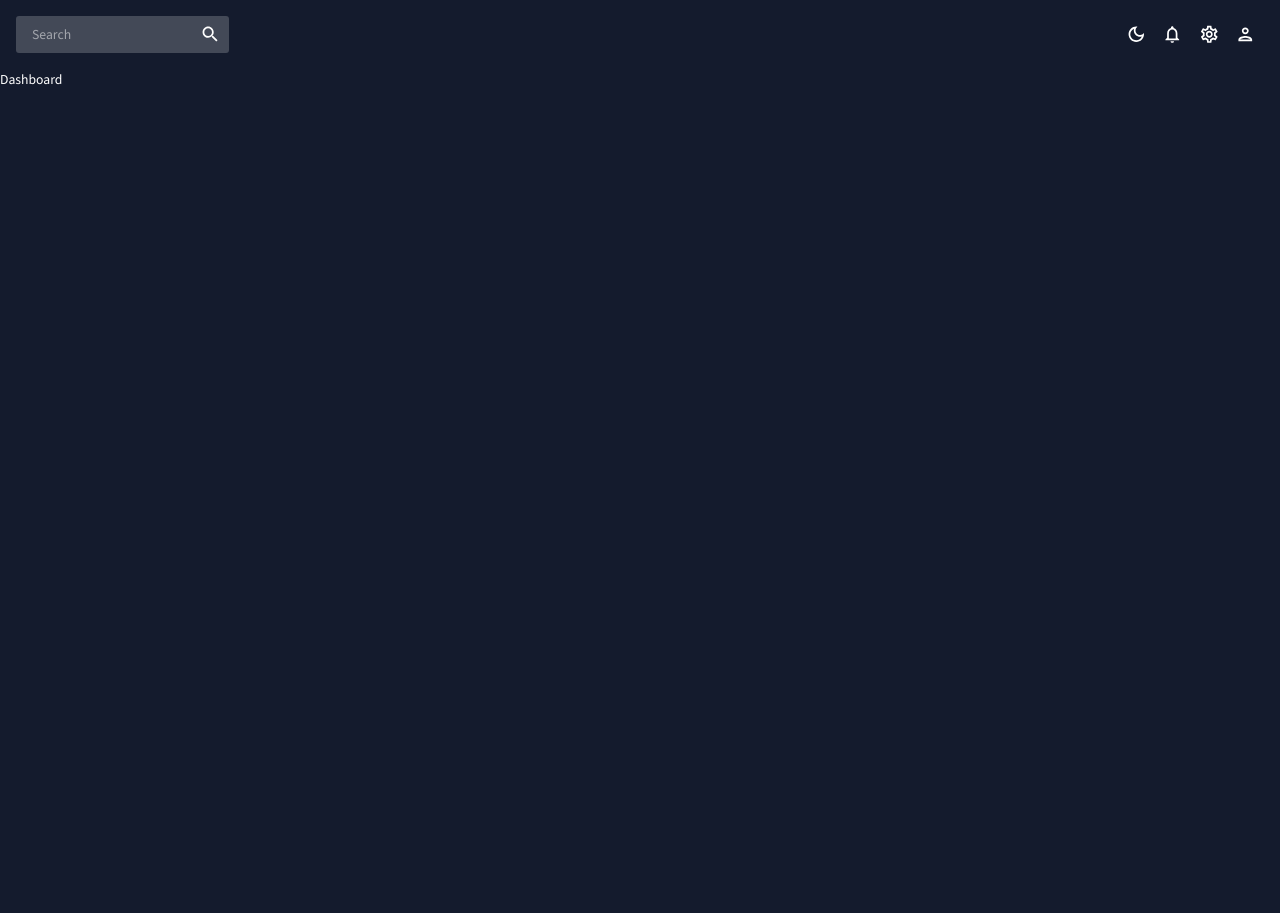
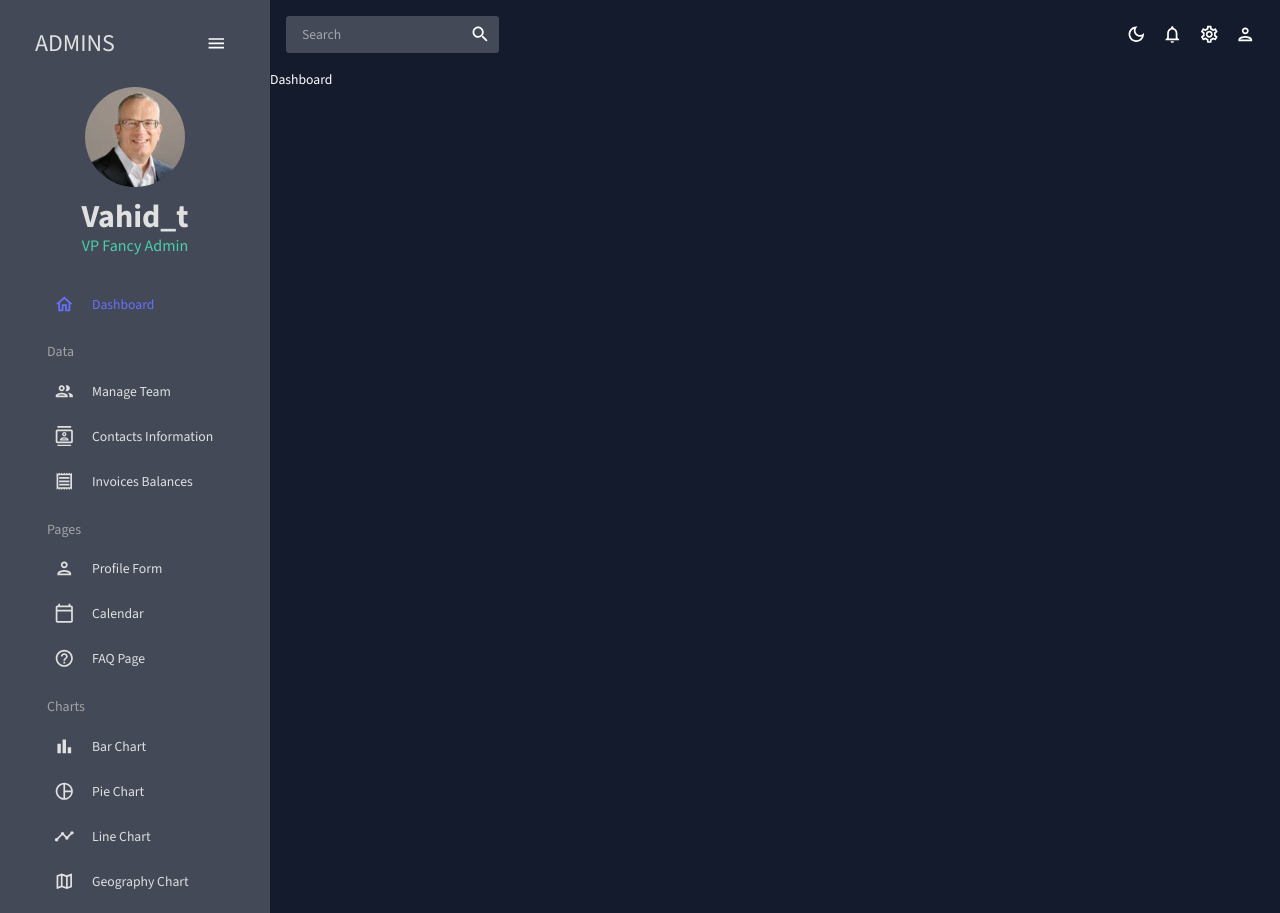
Before and after one commit to VahidTahmasebi/admin-panel-react-material-ui, a React (Create React App) app: page / in a window 1280 px wide. Before the commit the page ends 800 px from the top, so only its background shows below. Built offline with nearby package versions, Linux system fonts and the light colour scheme.

Commit message:
Add sidebar component

```diff
--- a/src/App.js
+++ b/src/App.js
@@ -4,6 +4,7 @@
 import { ColorModeContext, useMode } from "./theme";
 
 import TopBar from "./scenes/global/TopBar";
+import Sidebar from "./scenes/global/Sidebar";
 import Dashboard from "./scenes/dashboard";
 
 function App() {
@@ -14,6 +15,7 @@
       <ThemeProvider theme={theme}>
         <CssBaseline />
         <div className="app">
+          <Sidebar />
           <main className="content">
             <TopBar />
             <Routes>
--- a/src/scenes/global/Sidebar.jsx
+++ b/src/scenes/global/Sidebar.jsx
@@ -1,5 +1,225 @@
+import { useState } from "react";
+import { Link } from "react-router-dom";
+import { Box, IconButton, Typography, useTheme } from "@mui/material";
+import { ProSidebar, Menu, MenuItem } from "react-pro-sidebar";
+import "react-pro-sidebar/dist/css/styles.css";
+
+import HomeOutlinedIcon from "@mui/icons-material/HomeOutlined";
+import PeopleOutlinedIcon from "@mui/icons-material/PeopleOutlined";
+import ContactsOutlinedIcon from "@mui/icons-material/ContactsOutlined";
+import ReceiptOutlinedIcon from "@mui/icons-material/ReceiptOutlined";
+import PersonOutlinedIcon from "@mui/icons-material/PersonOutlined";
+import CalendarTodayOutlinedIcon from "@mui/icons-material/CalendarTodayOutlined";
+import HelpOutlineOutlinedIcon from "@mui/icons-material/HelpOutlineOutlined";
+import BarChartOutlinedIcon from "@mui/icons-material/BarChartOutlined";
+import PieChartOutlineOutlinedIcon from "@mui/icons-material/PieChartOutlineOutlined";
+import TimelineOutlinedIcon from "@mui/icons-material/TimelineOutlined";
+import MenuOutlinedIcon from "@mui/icons-material/MenuOutlined";
+import MapOutlinedIcon from "@mui/icons-material/MapOutlined";
+
+import { tokens } from "../../theme";
+
+const Item = ({ title, to, icon, selected, setSelected }) => {
+  const theme = useTheme();
+  const colors = tokens(theme.palette.mode);
+  return (
+    <MenuItem
+      active={selected === title}
+      style={{
+        color: colors.grey[100],
+      }}
+      onClick={() => setSelected(title)}
+      icon={icon}>
+      <Typography>{title}</Typography>
+      <Link to={to} />
+    </MenuItem>
+  );
+};
+
 const Sidebar = () => {
-  return <div>Sidebar</div>;
+  const theme = useTheme();
+  const colors = tokens(theme.palette.mode);
+
+  const [isCollapsed, setIsCollapsed] = useState(false);
+  const [selected, setSelected] = useState("Dashboard");
+
+  return (
+    <Box
+      sx={{
+        "& .pro-sidebar-inner": {
+          background: `${colors.primary[400]} !important`,
+        },
+        "& .pro-icon-wrapper": {
+          backgroundColor: "transparent !important",
+        },
+        "& .pro-inner-item": {
+          padding: "5px 35px 5px 20px !important",
+        },
+        "& .pro-inner-item:hover": {
+          color: "#868dfb !important",
+        },
+        "& .pro-menu-item.active": {
+          color: "#6870fa !important",
+        },
+      }}>
+      <ProSidebar collapsed={isCollapsed}>
+        <Menu iconShape="square">
+          {/* LOGO AND MENU ICON */}
+
+          <MenuItem
+            onClick={() => setIsCollapsed(!isCollapsed)}
+            icon={isCollapsed ? <MenuOutlinedIcon /> : undefined}
+            style={{
+              margin: "10px 0 20px 0",
+              color: colors.grey[100],
+            }}>
+            {!isCollapsed && (
+              <Box
+                display="flex"
+                justifyContent="space-between"
+                alignItems="center"
+                ml="15px">
+                <Typography variant="h3" color={colors.grey[100]}>
+                  ADMINS
+                </Typography>
+                <IconButton onClick={() => setIsCollapsed(!isCollapsed)}>
+                  <MenuOutlinedIcon />
+                </IconButton>
+              </Box>
+            )}
+          </MenuItem>
+
+          {!isCollapsed && (
+            <Box mb="25px">
+              <Box display="flex" justifyContent="center" alignItems="center">
+                <img
+                  alt="profile-user"
+                  width="100px"
+                  height="100px"
+                  src={`../../assets/user.jpg`}
+                  style={{ cursor: "pointer", borderRadius: "50%" }}
+                />
+              </Box>
+              <Box textAlign="center">
+                <Typography
+                  variant="h2"
+                  color={colors.grey[100]}
+                  fontWeight="bold"
+                  sx={{ m: "10px 0 0 0" }}>
+                  Vahid_t
+                </Typography>
+                <Typography variant="h5" color={colors.greenAccent[500]}>
+                  VP Fancy Admin
+                </Typography>
+              </Box>
+            </Box>
+          )}
+
+          {/* menu items */}
+          <Box paddingLeft={isCollapsed ? undefined : "10%"}>
+            <Item
+              title="Dashboard"
+              to="/"
+              icon={<HomeOutlinedIcon />}
+              selected={selected}
+              setSelected={setSelected}
+            />
+
+            <Typography
+              variant="h6"
+              color={colors.grey[300]}
+              sx={{ m: "15px 0 5px 20px" }}>
+              Data
+            </Typography>
+            <Item
+              title="Manage Team"
+              to="/team"
+              icon={<PeopleOutlinedIcon />}
+              selected={selected}
+              setSelected={setSelected}
+            />
+            <Item
+              title="Contacts Information"
+              to="/contacts"
+              icon={<ContactsOutlinedIcon />}
+              selected={selected}
+              setSelected={setSelected}
+            />
+            <Item
+              title="Invoices Balances"
+              to="/invoices"
+              icon={<ReceiptOutlinedIcon />}
+              selected={selected}
+              setSelected={setSelected}
+            />
+
+            <Typography
+              variant="h6"
+              color={colors.grey[300]}
+              sx={{ m: "15px 0 5px 20px" }}>
+              Pages
+            </Typography>
+            <Item
+              title="Profile Form"
+              to="/form"
+              icon={<PersonOutlinedIcon />}
+              selected={selected}
+              setSelected={setSelected}
+            />
+            <Item
+              title="Calendar"
+              to="/calendar"
+              icon={<CalendarTodayOutlinedIcon />}
+              selected={selected}
+              setSelected={setSelected}
+            />
+            <Item
+              title="FAQ Page"
+              to="/faq"
+              icon={<HelpOutlineOutlinedIcon />}
+              selected={selected}
+              setSelected={setSelected}
+            />
+
+            <Typography
+              variant="h6"
+              color={colors.grey[300]}
+              sx={{ m: "15px 0 5px 20px" }}>
+              Charts
+            </Typography>
+            <Item
+              title="Bar Chart"
+              to="/bar"
+              icon={<BarChartOutlinedIcon />}
+              selected={selected}
+              setSelected={setSelected}
+            />
+            <Item
+              title="Pie Chart"
+              to="/pie"
+              icon={<PieChartOutlineOutlinedIcon />}
+              selected={selected}
+              setSelected={setSelected}
+            />
+            <Item
+              title="Line Chart"
+              to="/line"
+              icon={<TimelineOutlinedIcon />}
+              selected={selected}
+              setSelected={setSelected}
+            />
+            <Item
+              title="Geography Chart"
+              to="/geography"
+              icon={<MapOutlinedIcon />}
+              selected={selected}
+              setSelected={setSelected}
+            />
+          </Box>
+        </Menu>
+      </ProSidebar>
+    </Box>
+  );
 };
 
 export default Sidebar;
```
Also changed, not shown: public/assets/user.jpg (added).
